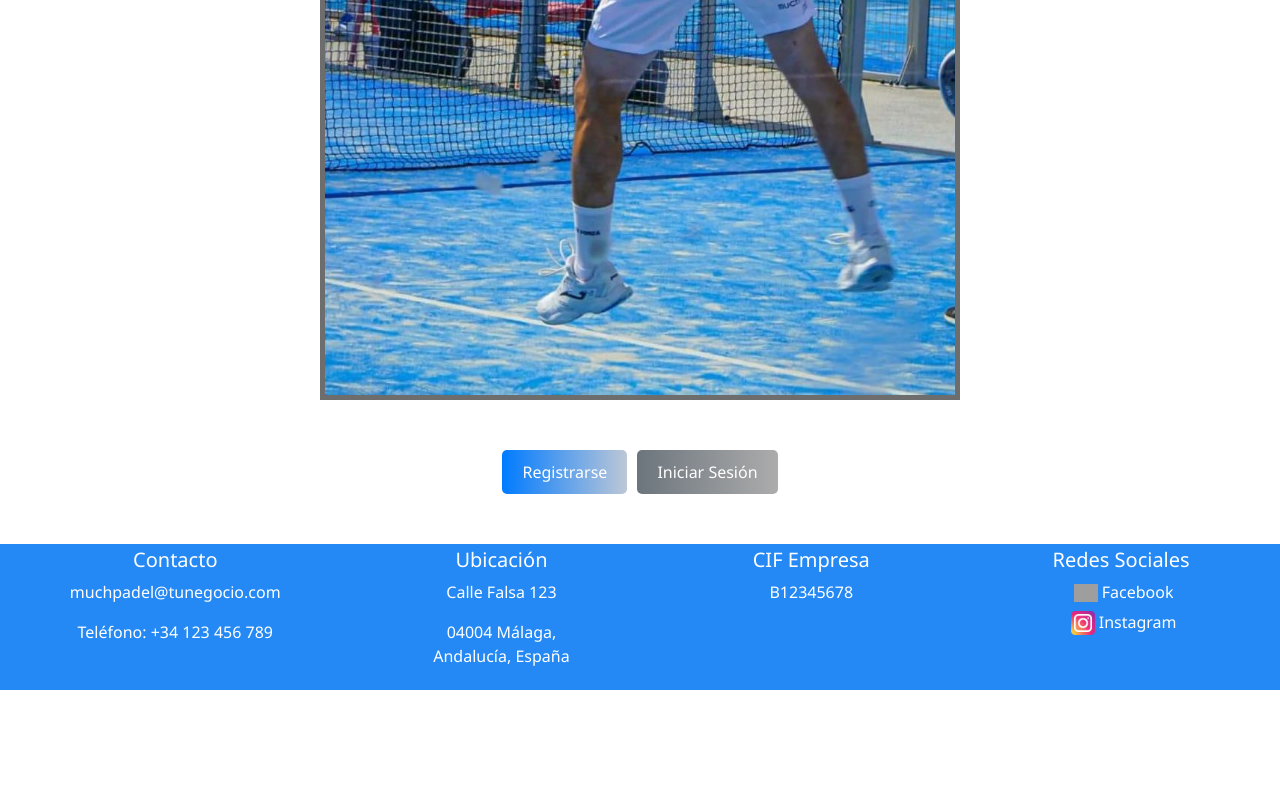
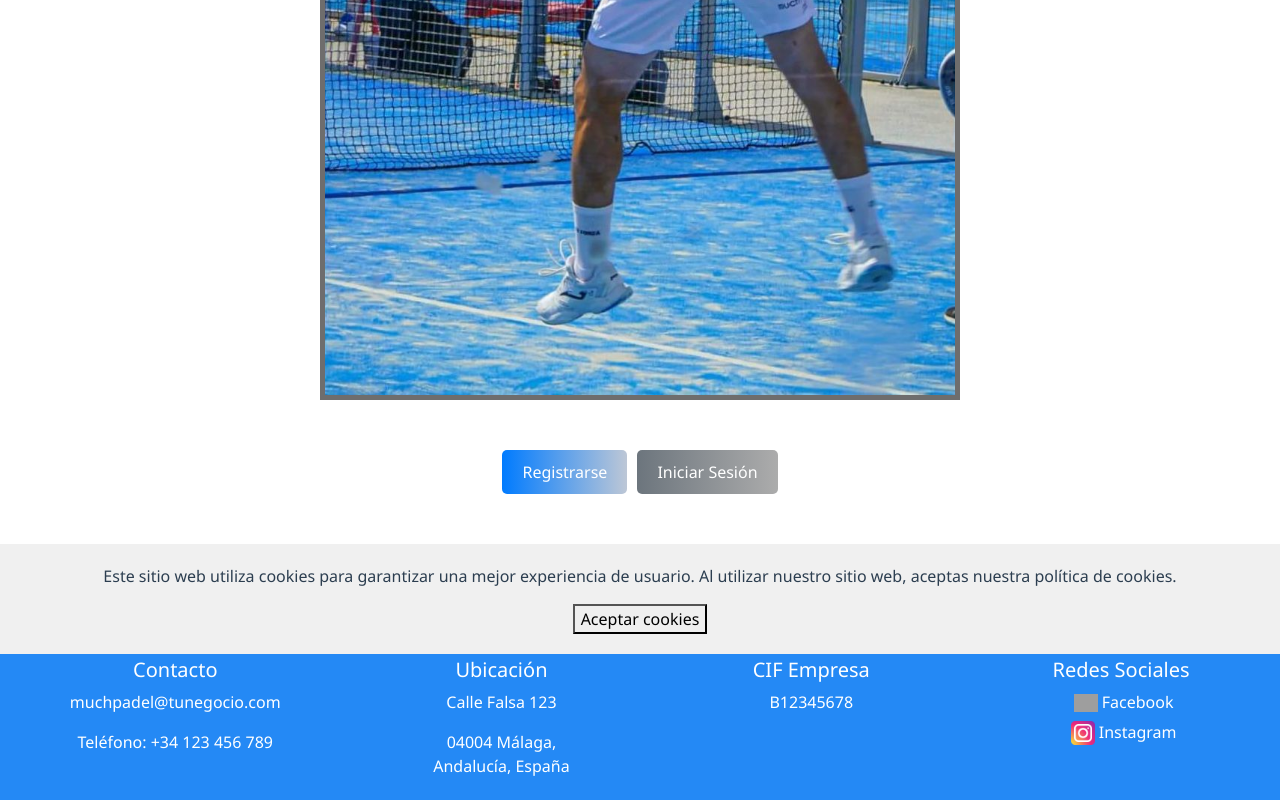
Before and after one commit to SebasMarVal/much-padel, a Vue app: page /#/ in a window 1280 px wide. Shown: the part 1476-2276 px from the top of the page. Before the commit the page ends 2166 px from the top, so only its background shows below. Built offline with nearby package versions, Linux system fonts and the light colour scheme; grey boxes are pictures that could not be loaded.

Commit message:
start 2.5 cookies

```diff
--- /dev/null
+++ b/src/components/CookieNotice.vue
@@ -0,0 +1,27 @@
+<template>
+    <div class="cookie-notice">
+      <p>Este sitio web utiliza cookies para garantizar una mejor experiencia de usuario. Al utilizar nuestro sitio web, aceptas nuestra política de cookies.</p>
+      <button @click="acceptCookies">Aceptar cookies</button>
+    </div>
+  </template>
+
+  <script>
+  export default {
+    methods: {
+      acceptCookies() {
+        // Aquí puedes agregar la lógica para guardar la aceptación de cookies del usuario (por ejemplo, en localStorage)
+        localStorage.setItem('cookiesAccepted', true);
+        // También puedes ocultar el aviso de cookies después de que el usuario acepte las cookies
+        this.$emit('accept');
+      }
+    }
+  }
+  </script>
+
+  <style scoped>
+  .cookie-notice {
+    background-color: #f0f0f0;
+    padding: 20px;
+    text-align: center;
+  }
+  </style>
--- a/src/components/FooterView.vue
+++ b/src/components/FooterView.vue
@@ -1,4 +1,5 @@
 <template>
+  <CookieNotice v-if="!cookiesAccepted" @accept="cookiesAccepted = true" />
     <footer class="footer-content">
       <div class="footer-container">
         <div class="footer-section">
@@ -26,14 +27,27 @@
         </a>
       </div>
         </div>
+
       </div>
+
     </footer>
   </template>
 
   <script>
+  import CookieNotice from './CookieNotice.vue';
+
   export default {
-      name: 'FooterView'
+      name: 'FooterView',
+      components: {
+    CookieNotice
+  },
+  data() {
+    return {
+      cookiesAccepted: localStorage.getItem('cookiesAccepted') === 'true'
+    }
   }
+  }
+
   </script>
 
   <style scoped>
--- a/src/views/RegisterView.vue
+++ b/src/views/RegisterView.vue
@@ -15,8 +15,8 @@
         <input type="password" id="password" v-model="password" required>
       </div>
       <div class="form-actions">
-        <button type="submit" class="btn btn-primary">Registrarse</button>
-        <button @click="goToHome" class="btn btn-secondary">Home</button>
+        <button type="submit" class="btn btn-primary" :disabled="isRegistering">Registrarse</button>
+        <button @click="goToHome" class="btn btn-secondary" :disabled="isRegistering">Home</button>
       </div>
     </form>
   </div>
@@ -31,7 +31,8 @@
     return {
       nombre: '',
       email: '',
-      password: ''
+      password: '',
+      isRegistering: false // Propiedad para controlar el estado de registro
     };
   },
   methods: {
@@ -58,7 +59,7 @@
     password: this.password
   };
 
-  this.$http.post('register.php', userData)
+  axios.post('http://localhost/mi_proyecto/register.php', userData)
     .then(response => {
       // Reactivar el botón de registro y ocultar spinner
       this.isRegistering = false;
```
Also changed, not shown: firebase.json (deleted), 1 other file (tests, documents, lock files or other folders).
